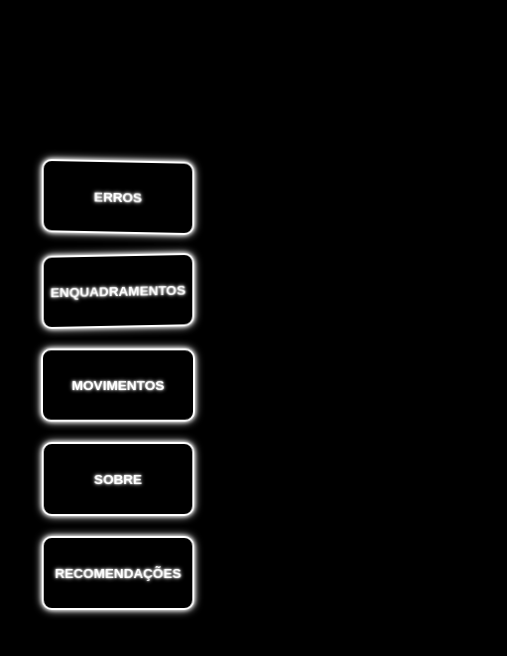
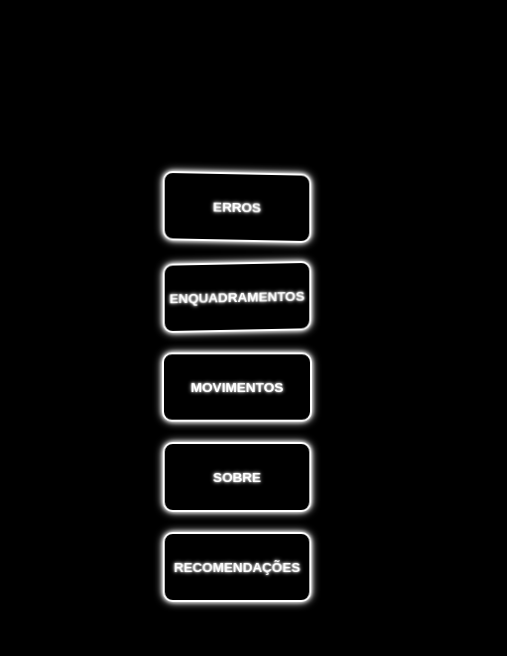
Before and after one commit to Pedrocavalcant/PROJETOS, a plain HTML site: page Seminario/index.html in a window 390 px wide. Shown: the whole page, 507 px wide, since content can reach past the window. Drawn offline with Linux system fonts and the light colour scheme.

Commit message:
ajustes da proporcao de tela

```diff
--- a/Seminario/index.html
+++ b/Seminario/index.html
@@ -6,13 +6,15 @@
   <meta name="viewport" content="width=device-width, initial-scale=1.0" />
   <title>Seminário</title>
   <style>
-    html, body {
+    *,
+    html,
+    body {
       margin: 0;
       padding: 0;
       box-sizing: border-box;
       height: 100%;
       width: 100%;
-      overflow: hidden;
+      overflow-x: hidden;
       font-family: sans-serif;
       background-color: black;
     }
@@ -40,6 +42,7 @@
       top: 50%;
       left: 50%;
       overflow: hidden;
+      margin: 0 auto 0 auto;
     }
 
     .item::before {
@@ -114,11 +117,14 @@
         justify-content: center;
         flex-direction: column;
         gap: 20px;
-        height: 100dvh;
-        width: 100vw;
+        min-height: 100vh;
+        /* Usa a altura da viewport inteira */
+        width: 100%;
         overflow: hidden;
-        position: relative;
+        position: absolute;
+        left: 30%;
       }
+
 
       .item {
         position: static;
@@ -142,7 +148,7 @@
       }
     }
 
-    @media(max-width: 915px) {
+    @media(max-width: 932px) {
       .item {
         width: 150px;
         height: 70px;
@@ -151,31 +157,31 @@
 
       .erros.visible {
         top: 30%;
-        left: 30%;
+        left: 29%;
         transform: translate(-50%, -50%) scale(1) rotateX(8deg) rotateY(8deg);
       }
 
       .enquadr.visible {
         top: 30%;
-        left: 70%;
+        left: 71%;
         transform: translate(-50%, -50%) scale(1) rotateX(8deg) rotateY(-8deg);
       }
 
       .mov.visible {
-        top: 85%;
+        top: 30%;
         left: 50%;
         transform: translate(-50%, -50%) scale(1) rotateX(-8deg);
       }
 
       .sobre.visible {
-        top: 75%;
-        left: 20%;
+        top: 65%;
+        left: 39%;
         transform: translate(-50%, -50%) scale(1) rotateY(8deg);
       }
 
       .recom.visible {
-        top: 75%;
-        left: 80%;
+        top: 65%;
+        left: 61%;
         transform: translate(-50%, -50%) scale(1) rotateY(-8deg);
       }
     }
--- a/seminario/style.css
+++ b/seminario/style.css
@@ -30,7 +30,7 @@ main {
 
 h1 {
     color: white;
-    font-size: 1.6rem;
+    font-size: 3rem;
     letter-spacing: 10px;
     text-align: center;
 }
@@ -75,7 +75,7 @@ button:hover{
     color: black;
 }
 
-@media(max-width: 413px) {
+@media(max-width: 431px) {
     h1{
         font-size: 2rem;
         white-space: normal;
```
Also changed, not shown: seminario/index.html (+19 -13 lines).
